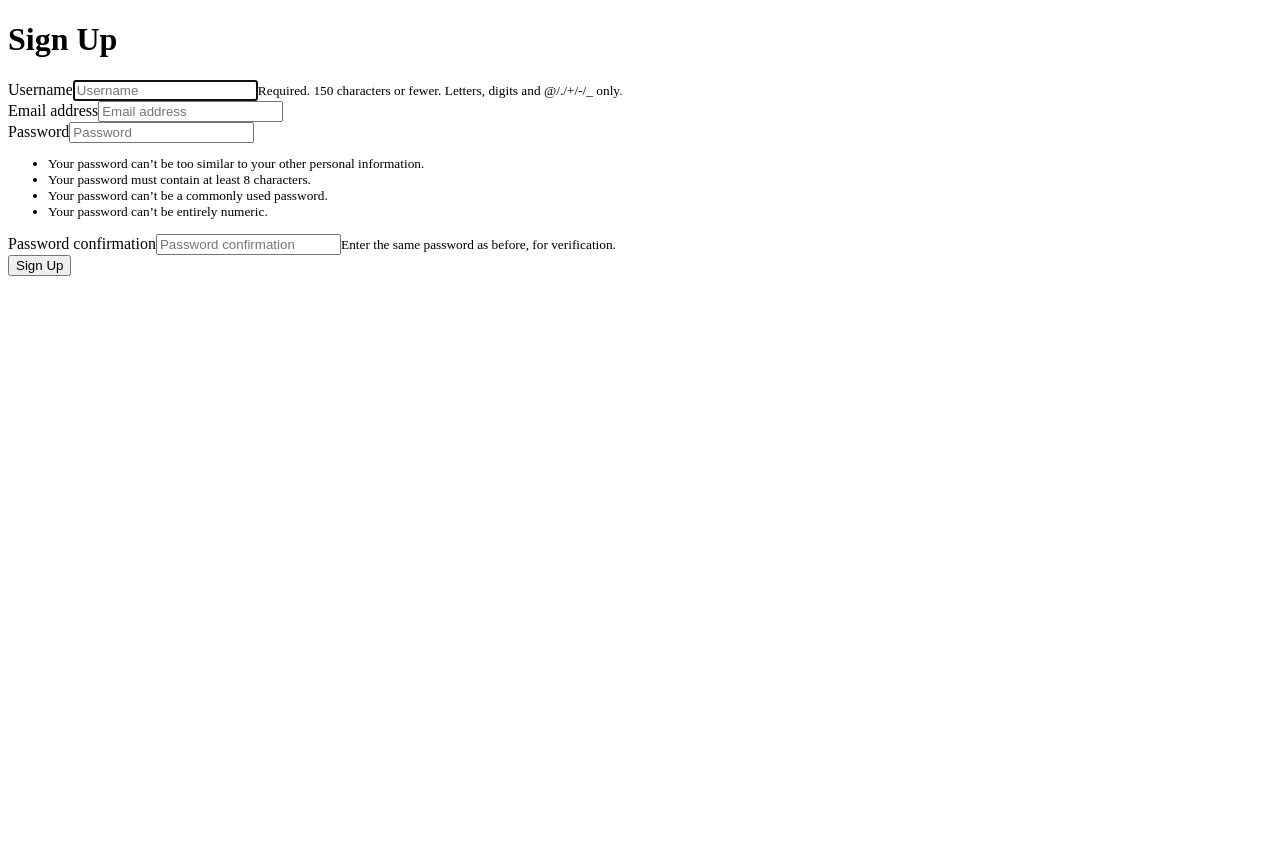
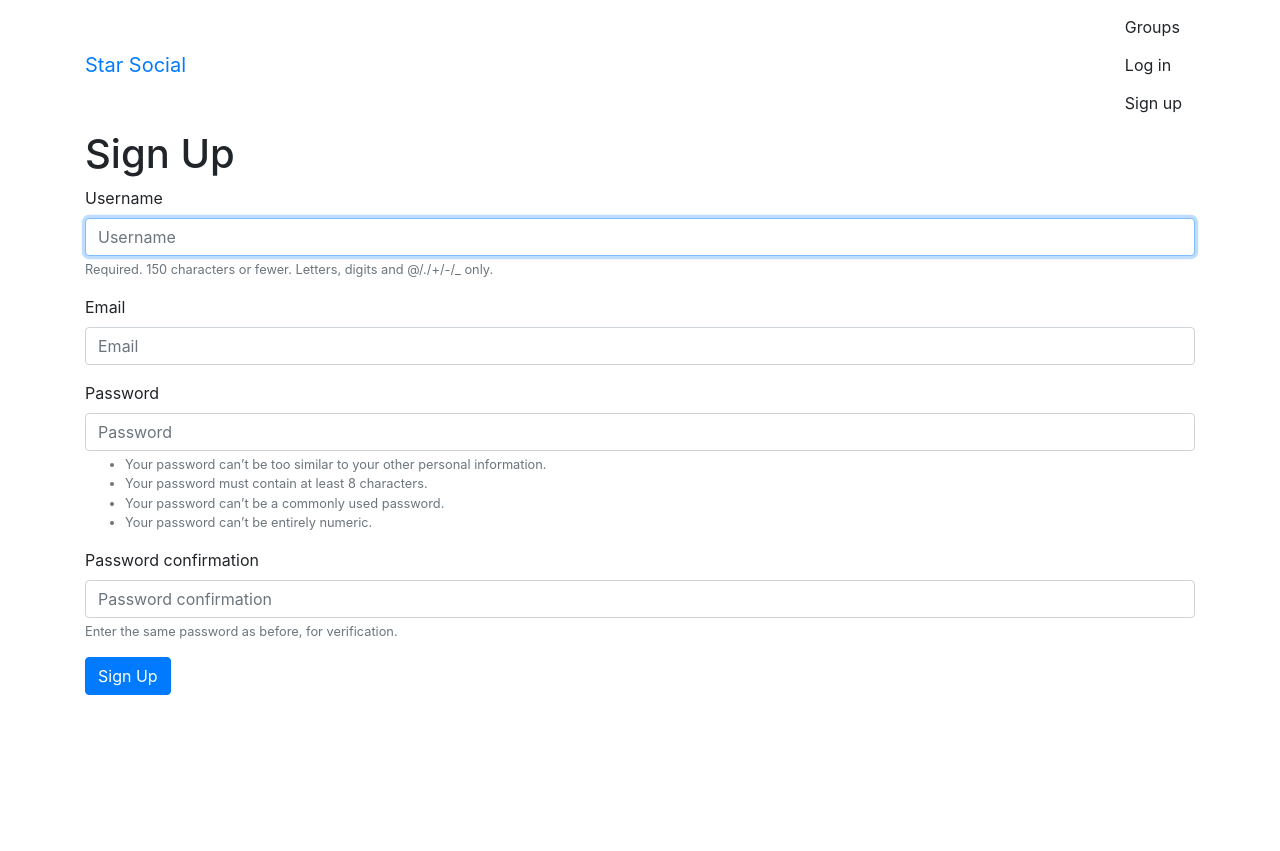
Before and after one commit to weibings/simpleSocial, a Django app: page /accounts/signup/ in a window 1280 px wide. Before the commit the page ends 276 px from the top, so only its background shows below. Run offline with Django 3.2, Linux system fonts and the light colour scheme; a map, chart or similar area stays blank; some libraries are stand-ins or nearby versions.

Commit message:
signup and login function

```diff
--- a/accounts/forms.py
+++ b/accounts/forms.py
@@ -3,7 +3,13 @@ from django.contrib.auth.models import User
 from django.contrib.auth.forms import UserCreationForm
 
 class SignUpForm(UserCreationForm):
-
+    email = forms.EmailField(required=True)
     class Meta:
         model = User
         fields = ('username', 'email', 'password1', 'password2')
+    def save(self, commit=True):
+        user = super(SignUpForm, self).save(commit=False)
+        user.email = self.cleaned_data["email"]
+        if commit:
+            user.save()
+        return user
--- a/accounts/templates/accounts/login.html
+++ b/accounts/templates/accounts/login.html
@@ -3,6 +3,7 @@
 {%block content %}
 <div class="containner">
   <h1>Log in</h1>
+
   <form method="POST">
     {% csrf_token %}
     {% bootstrap_form form %}
--- a/accounts/templates/accounts/signup.html
+++ b/accounts/templates/accounts/signup.html
@@ -6,7 +6,7 @@
   <form method="POST">
     {% csrf_token %}
     {% bootstrap_form form %}
-    <input type="submit" class="btn btn-default" value="Sign Up">
+    <input type="submit" class="btn btn-primary" value="Sign Up">
 
   </form>
 
--- a/accounts/urls.py
+++ b/accounts/urls.py
@@ -4,7 +4,7 @@ from . import views
 app_name = "accounts"
 
 urlpatterns = [
-    path('signup/', views.SignUpView.as_view(), name='signup'),
+    path('signup/', views.signup, name='signup'),
     path('login', views.login_request, name='login'),
     path('logout', views.logout_request, name='logout'),
 ]
--- a/accounts/views.py
+++ b/accounts/views.py
@@ -2,20 +2,53 @@ from django.shortcuts import render, redirect
 from . import forms
 from django.views.generic.edit import CreateView
 from django.urls import reverse_lazy
+from django.contrib.auth import logout, authenticate, login
 from django.contrib.auth.forms import UserCreationForm, AuthenticationForm
+from django.contrib import messages
+# Create your views here.
+def signup(request):
+    if request.method == "POST":
+        form = forms.SignUpForm(request.POST)
+        if form.is_valid():
+            user = form.save()
+            username = form.cleaned_data.get('username')
+            login(request, user)
+            return redirect("home")
 
-# Create your views here.
-class SignUpView(CreateView):
-    form_class = forms.SignUpForm
-    success_url = reverse_lazy('login')
-    template_name = 'accounts/signup.html'
-    # fields = '__all__'
+        else:
+            for msg in form.error_messages:
+                print(form.error_messages[msg])
+
+            return render(request = request,
+                          template_name = "accounts/signup.html",
+                          context={"form":form})
+
+    form = forms.SignUpForm
+    return render(request = request,
+                  template_name = "accounts/signup.html",
+                  context={"form":form})
 
 def login_request(request):
+    if request.method == 'POST':
+        form = AuthenticationForm(request=request, data=request.POST)
+        if form.is_valid():
+            username = form.cleaned_data.get('username')
+            password = form.cleaned_data.get('password')
+            user = authenticate(username=username, password=password)
+            if user is not None:
+                login(request, user)
+                messages.success(request, f"You are now logged in as {username}")
+                return redirect('/')
+            else:
+                messages.error(request, "Invalid username or password.")
+        else:
+            messages.error(request, "Invalid username or password.")
     form = AuthenticationForm()
-    return render(request, template_name='accounts/login.html', context={'form':form})
+    return render(request = request,
+                    template_name = "accounts/login.html",
+                    context={"form":form})
 
 def logout_request(request):
     logout(request)
-    messages.info(request, "Logged out successfully!")
+    messages.success(request, "Logged out successfully!")
     return redirect("home")
--- a/simpleSocial/settings.py
+++ b/simpleSocial/settings.py
@@ -81,7 +81,7 @@ DATABASES = {
         'NAME': os.path.join(BASE_DIR, 'db.sqlite3'),
     }
 }
-
+MESSAGE_STORAGE = 'django.contrib.messages.storage.cookie.CookieStorage'
 
 # Password validation
 # https://docs.djangoproject.com/en/3.0/ref/settings/#auth-password-validators
--- a/templates/base.html
+++ b/templates/base.html
@@ -1,11 +1,55 @@
 <!DOCTYPE html>
+{% load static %}
 <html lang="en" dir="ltr">
   <head>
     <meta charset="utf-8">
     <title></title>
+    <link rel="stylesheet" href="https://stackpath.bootstrapcdn.com/bootstrap/4.4.1/css/bootstrap.min.css" integrity="sha384-Vkoo8x4CGsO3+Hhxv8T/Q5PaXtkKtu6ug5TOeNV6gBiFeWPGFN9MuhOf23Q9Ifjh" crossorigin="anonymous">
+    <script src="https://code.jquery.com/jquery-3.4.1.slim.min.js" integrity="sha384-J6qa4849blE2+poT4WnyKhv5vZF5SrPo0iEjwBvKU7imGFAV0wwj1yYfoRSJoZ+n" crossorigin="anonymous"></script>
+    <script src="https://cdn.jsdelivr.net/npm/popper.js@1.16.0/dist/umd/popper.min.js" integrity="sha384-Q6E9RHvbIyZFJoft+2mJbHaEWldlvI9IOYy5n3zV9zzTtmI3UksdQRVvoxMfooAo" crossorigin="anonymous"></script>
+    <script src="https://stackpath.bootstrapcdn.com/bootstrap/4.4.1/js/bootstrap.min.js" integrity="sha384-wfSDF2E50Y2D1uUdj0O3uMBJnjuUD4Ih7YwaYd1iqfktj0Uod8GCExl3Og8ifwB6" crossorigin="anonymous"></script>
+
+    <link href="https://fonts.googleapis.com/css?family=Montserrat" rel="stylesheet">
+
+    <link rel="stylesheet" href="{% static 'simplesocial/css/master.css'%}">
   </head>
   <body>
-    {%block content %}
-    {% endblock %}
+
+    <nav class="navbar  mynav" role="navigation" id="navbar">
+    			<div class="container">
+
+            <a class="navbar-brand mynav" href="{% url 'home' %}">Star Social</a>
+
+    					<ul class="nav navbar-nav navbar-right">
+    						{% if user.is_authenticated %}
+                      <li><a href="#" class="btn btn-simple">Post</a></li>
+                      <li><a href="#" class="btn btn-simple">Groups</a></li>
+                      <li><a href="#" class="btn btn-simple">Create Group</a></li>
+                      <li><a href="{% url 'accounts:logout' %}" class="btn btn-simple">Log out</a></li>
+    						{% else %}
+    						      <li><a href="#"class="btn btn-simple">Groups</a></li>
+    						      <li><a href="{% url 'accounts:login' %}" class="btn btn-simple">Log in</a></li>
+    						      <li><a href="{% url 'accounts:signup' %}" class="btn btn-simple">Sign up</a></li>
+    						{% endif %}
+    					</ul>
+
+
+
+    			</div>
+    		</nav>
+        <div class="container mycontent">
+          {% block content %}
+
+          {% endblock %}
+
+        </div>
+
+
+
+<canvas id="canvas"></canvas>
+
+
+
   </body>
+  <script src="{% static "simplesocial/js/master.js"%}" type="text/javascript" ></script>
 </html>
```
Also changed, not shown: accounts/migrations/0001_initial.py (added), db.sqlite3, simpleSocial/static/simpleSocial/css/master.css (added).
